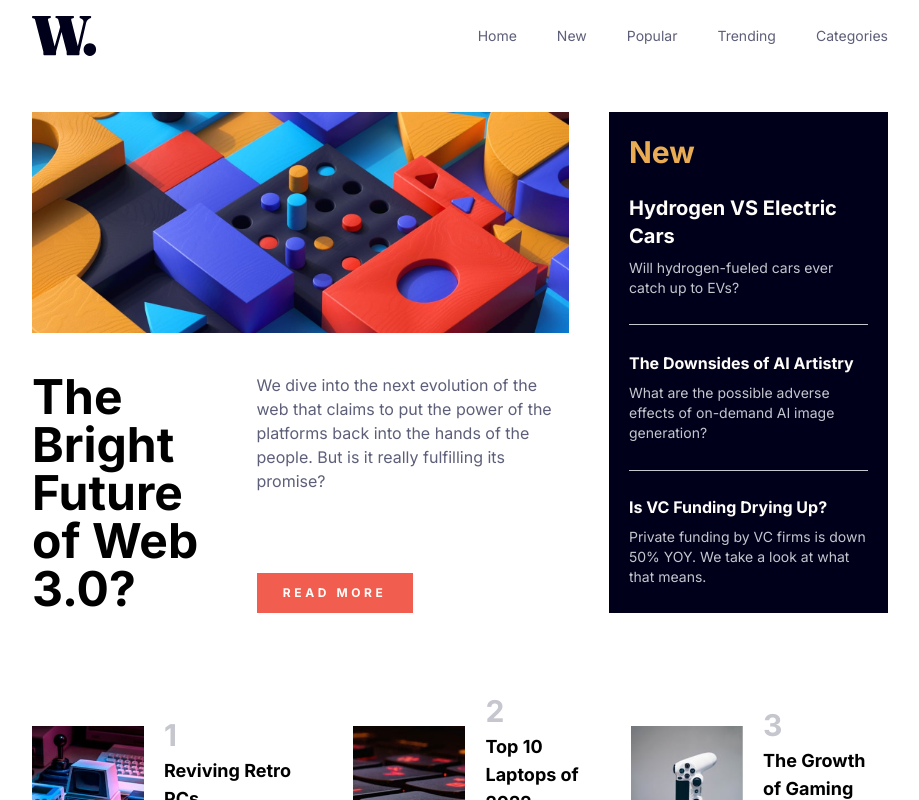
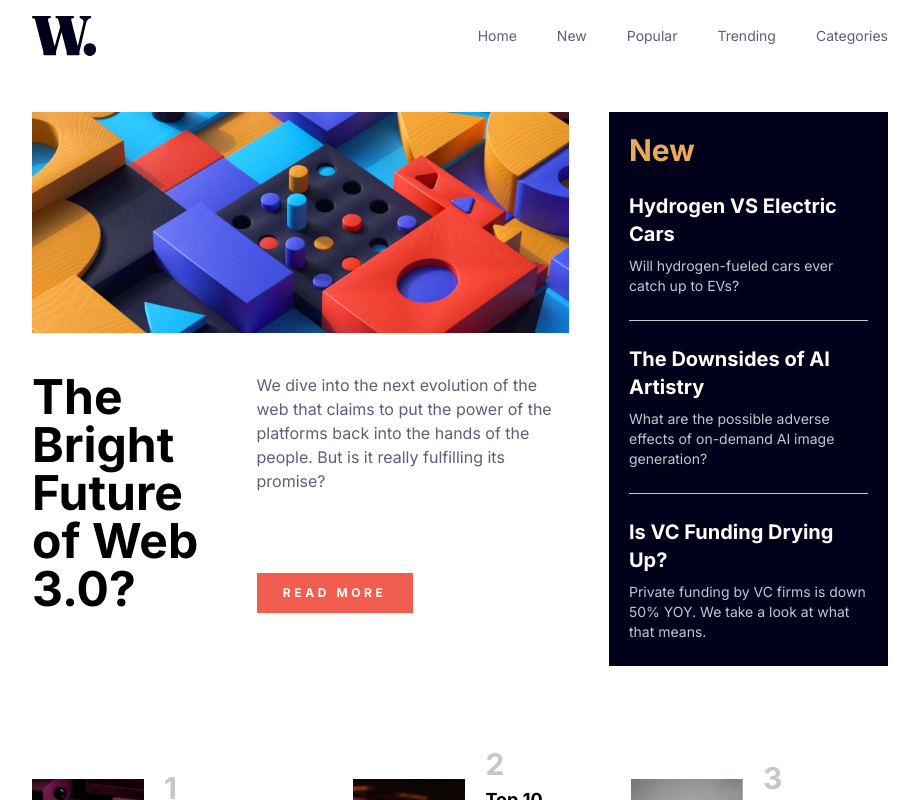
Before and after one commit to anwari-fikri/news-homepage-react, a React (Create React App) app: page / in a window 1280 px wide. Shown: the top 800 px of the page, without its empty margins (180-1099 px from the left). Built offline with nearby package versions, Linux system fonts and the light colour scheme.

Commit message:
refactor New

```diff
--- a/src/component/New.tsx
+++ b/src/component/New.tsx
@@ -1,44 +1,39 @@
 import React from "react";
+
+const NewItem = ({ title, content }: { title: string; content: string }) => {
+  return (
+    <>
+      <div>
+        <div className="flex flex-col gap-2 py-6">
+          <h3 className="font-bold text-off-white text-xl">{title}</h3>
+          <p className="font-extralight text-grayish-blue text-sm">{content}</p>
+        </div>
+      </div>
+    </>
+  );
+};
 
 const New = () => {
   return (
     <div className="bg-very-dark-blue my-10 mx-5 p-5 pb-0 lg:w-[100%]">
       <div className="flex flex-col justify-evenly h-[100%] ">
-        <div>
-          <h2 className="text-soft-orange font-bold text-3xl">New</h2>
-          <div className="flex flex-col gap-2 py-6">
-            <h3 className="font-bold text-off-white text-xl">
-              Hydrogen VS Electric Cars
-            </h3>
-            <p className="font-extralight text-grayish-blue text-sm">
-              Will hydrogen-fueled cars ever catch up to EVs?
-            </p>
-          </div>
-        </div>
+        <h2 className="text-soft-orange font-bold text-3xl">New</h2>
+        <NewItem
+          title="Hydrogen VS Electric Cars"
+          content="Will hydrogen-fueled cars ever catch up to EVs?"
+        />
         <div className="border-t border-grayish-blue"></div>
-        <div>
-          <div className="flex flex-col gap-2 py-6">
-            <h3 className="font-bold text-off-white">
-              The Downsides of AI Artistry
-            </h3>
-            <p className="font-extralight text-grayish-blue text-sm">
-              What are the possible adverse effects of on-demand AI image
-              generation?
-            </p>
-          </div>
-        </div>
-        <div>
-          <div className="border-t border-grayish-blue"></div>
-          <div className="flex flex-col gap-2 py-6">
-            <h3 className="font-bold text-off-white">
-              Is VC Funding Drying Up?
-            </h3>
-            <p className="font-extralight text-grayish-blue text-sm">
-              Private funding by VC firms is down 50% YOY. We take a look at
-              what that means.
-            </p>
-          </div>
-        </div>
+        <NewItem
+          title="The Downsides of AI Artistry"
+          content="What are the possible adverse effects of on-demand AI image
+          generation?"
+        />
+        <div className="border-t border-grayish-blue"></div>
+        <NewItem
+          title="Is VC Funding Drying Up?"
+          content="Private funding by VC firms is down 50% YOY. We take a look at
+          what that means."
+        />
       </div>
     </div>
   );
```
